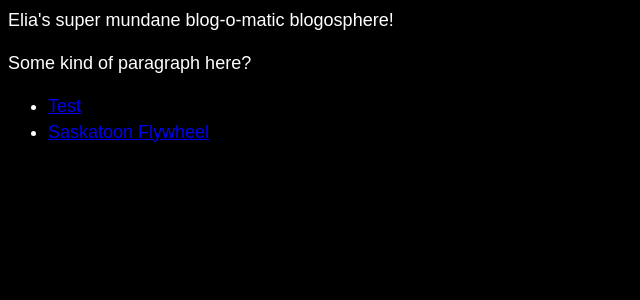
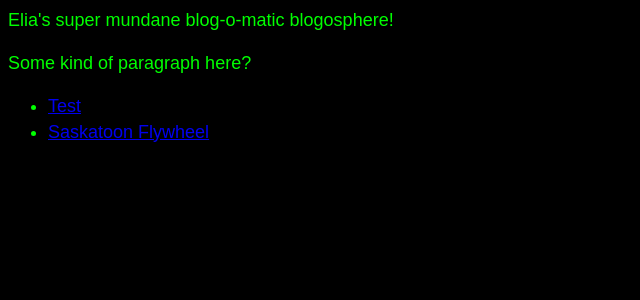
Before and after one commit to EliaTarasoff/EliaTarasoff.github.io, a Jekyll site: the page built from index.html, in a window 1280 px wide. Shown: the top 300 px of the page, without its empty margins (0-640 px from the left). Built offline with Jekyll 4.4.1, drawn with Linux system fonts in a browser that asks for light colours.

Commit message:
white is not green!

```diff
--- a/_layouts/default.html
+++ b/_layouts/default.html
@@ -3,7 +3,7 @@
     <head>
         <style type="text/css" media="screen">
             body {
-                background:#000; color:#FFF;
+                background:#000; color:#0F0;
                 font:18px fixed, sans-serif;
                 line-height:1.4;
             }
```
